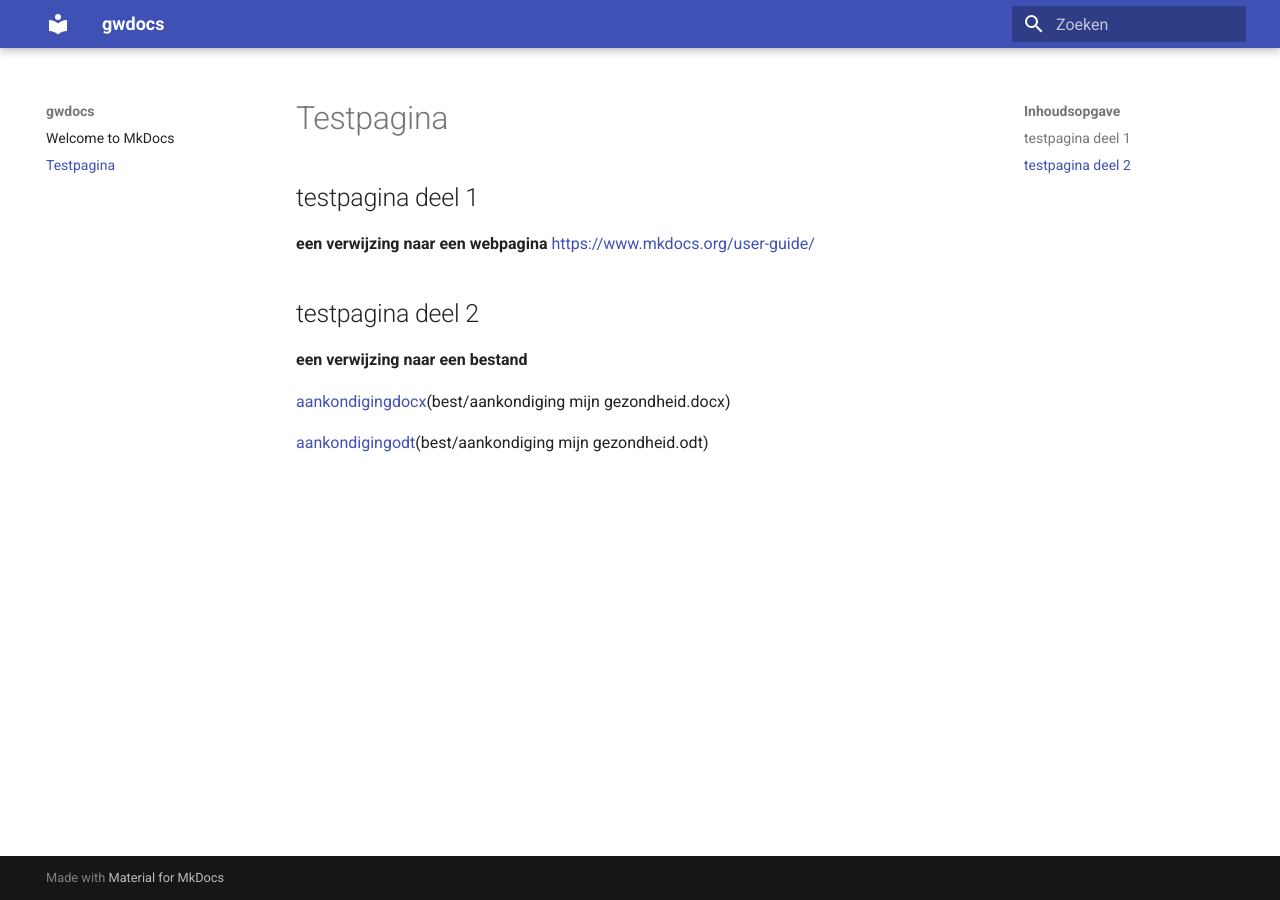
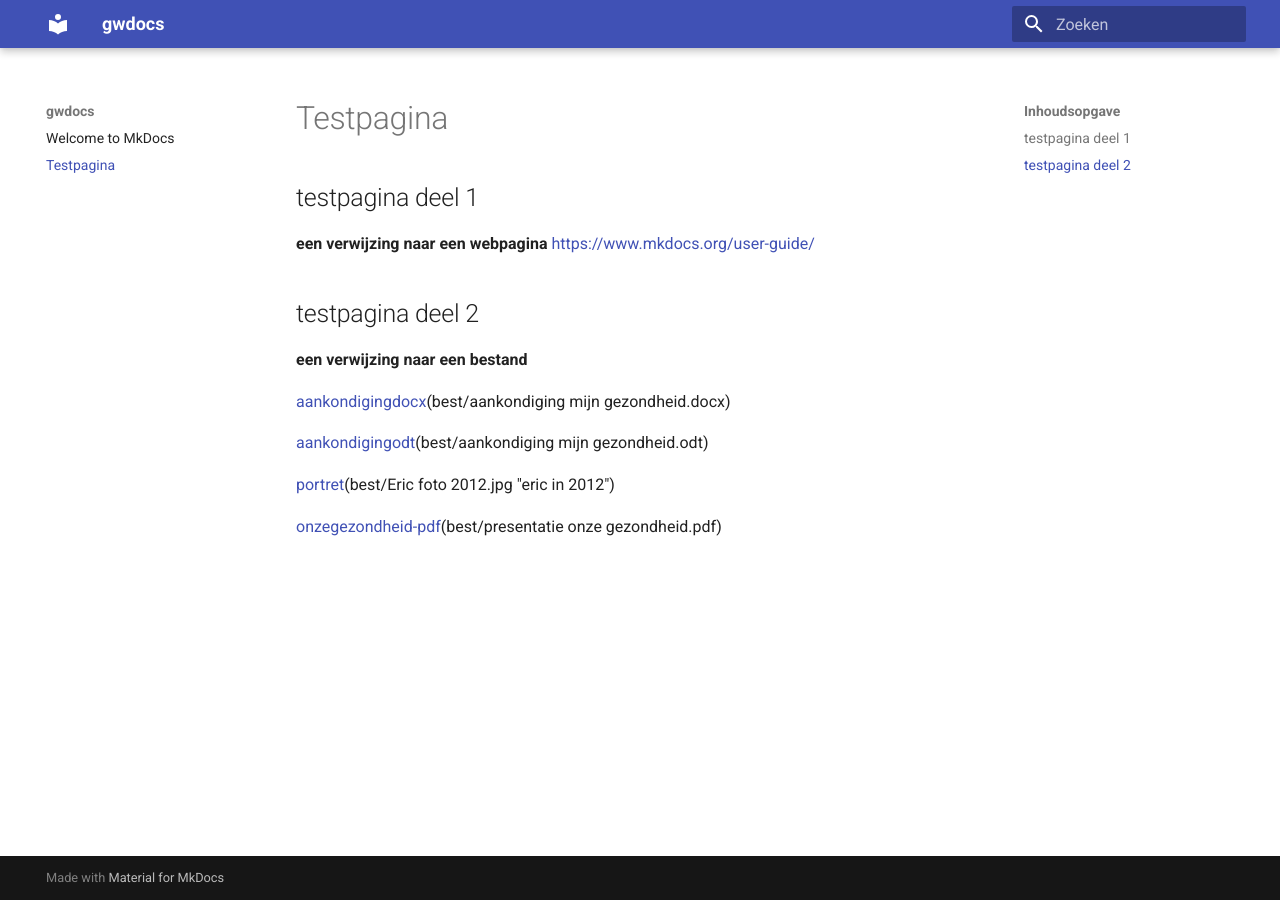
Before and after one commit to groenwaasmunster/gwdocs, an MkDocs documentation site: the page built from docs/testpagina.md, in a window 1280 px wide. Built offline with MkDocs 1.6.1 and Material for MkDocs 9.7.7, drawn with Linux system fonts in a browser that asks for light colours.

Commit message:
nieuwe gestanden in best

```diff
--- a/docs/testpagina.md
+++ b/docs/testpagina.md
@@ -10,3 +10,7 @@
 [aankondigingdocx]()(best/aankondiging mijn gezondheid.docx)
 
 [aankondigingodt]()(best/aankondiging mijn gezondheid.odt)
+
+[portret]()(best/Eric foto 2012.jpg "eric in 2012")
+
+[onzegezondheid-pdf]()(best/presentatie onze gezondheid.pdf)
```
Also changed, not shown: docs/best/Eric foto 2012.jpg (added), 1 other file.
